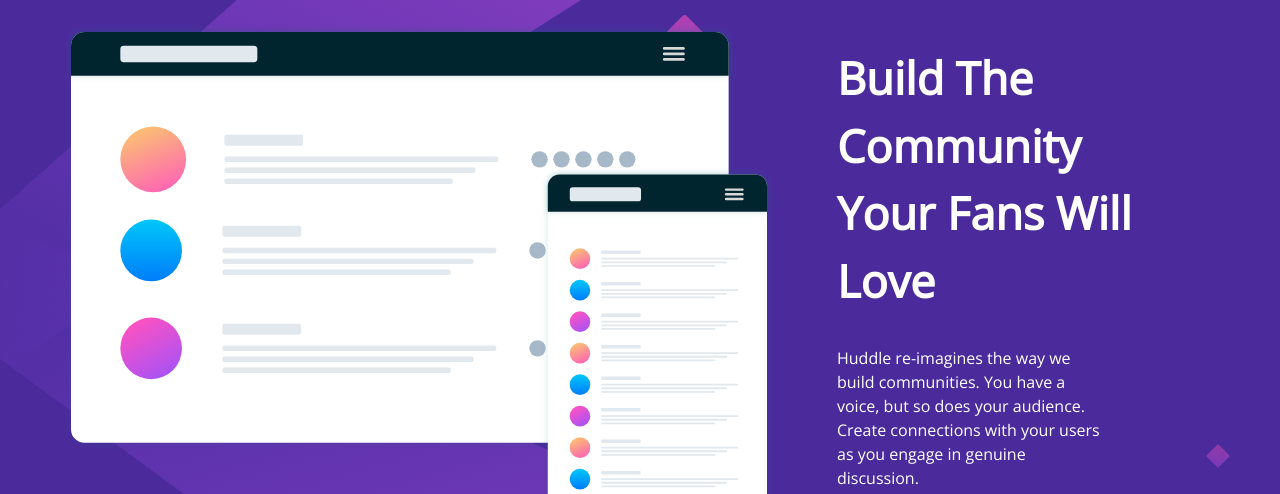
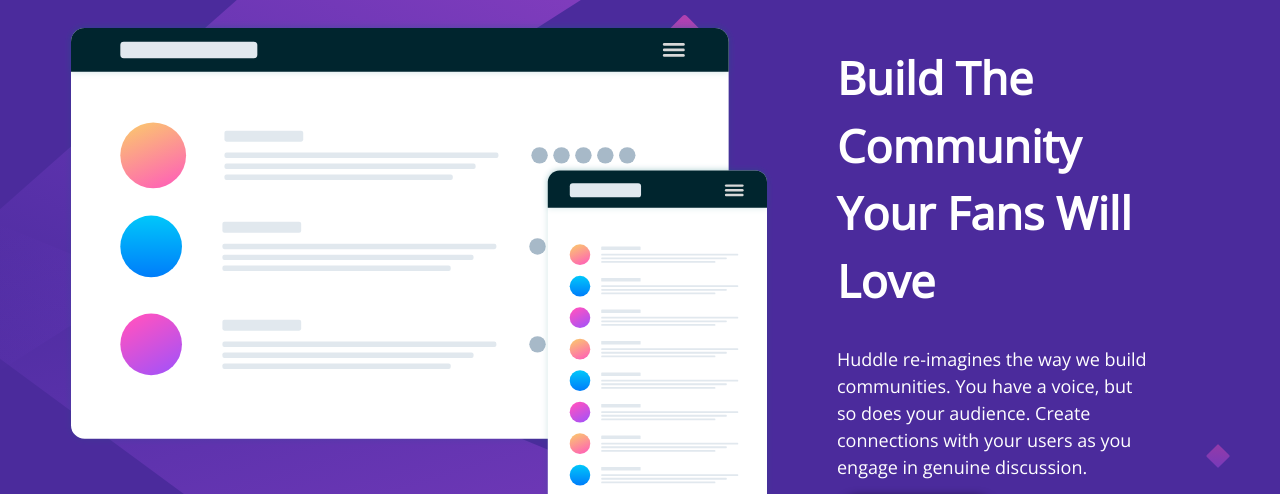
Before and after one commit to Mostafa-T/Huddle-landing-page, a plain HTML site: page index.html in a window 1280 px wide. Shown: the part 150-644 px from the top of the page. Drawn offline with nearby package versions, Linux system fonts and the light colour scheme.

Commit message:
Modified v2

```diff
--- a/css/style.css
+++ b/css/style.css
@@ -68,8 +68,8 @@ header {
 .head__caption p {
   line-height: 1.5;
   margin-bottom: 1rem;
-  padding-right: 3rem;
   font-family: 'Open Sans', sans-serif;
+  font-size: 18px;
 }
 .head__caption a {
   display: block;
```
